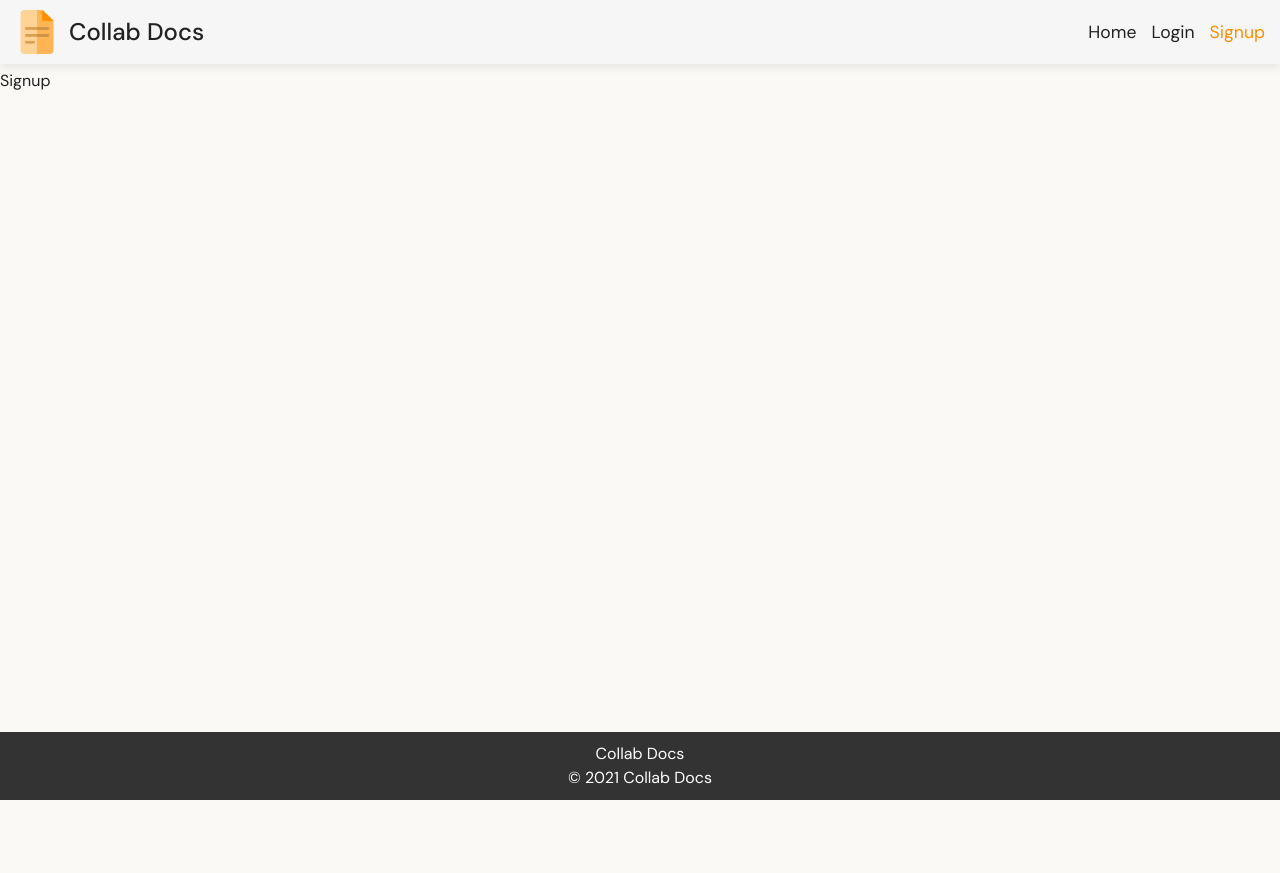
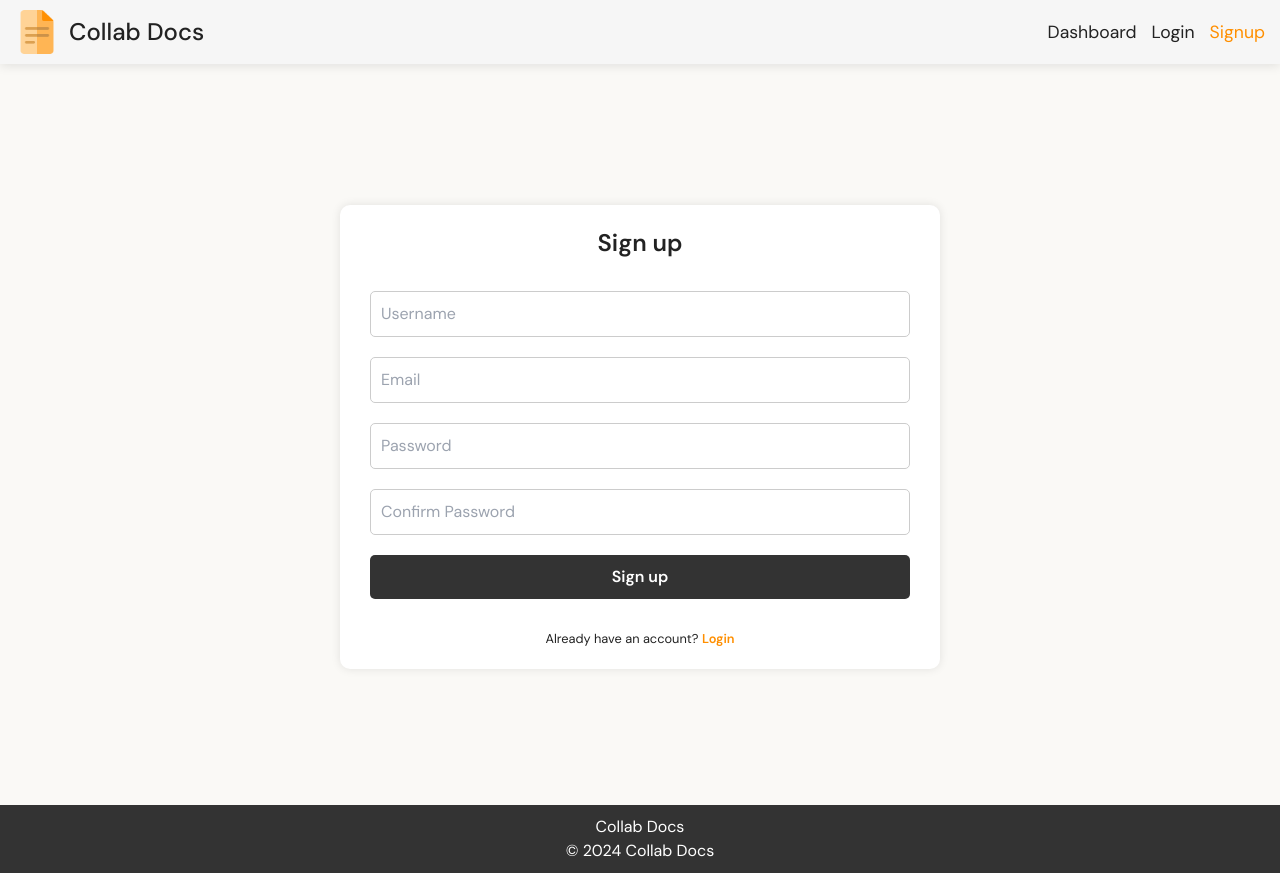
Before and after one commit to Swagat003/CollabDocs, a React (Vite) app in the folder Frontend/: page /signup in a window 1280 px wide. Before the commit the page ends 800 px from the top, so only its background shows below. Built offline with nearby package versions, Linux system fonts and the light colour scheme.

Commit message:
Update footer year, enhance Home, Login, Signup components, and add Dashboard

```diff
--- /dev/null
+++ b/Frontend/src/components/Dashboard.jsx
@@ -0,0 +1,11 @@
+import React from 'react'
+
+function Dashboard() {
+  return (
+    <div>
+
+    </div>
+  )
+}
+
+export default Dashboard
--- a/Frontend/src/components/Footer.jsx
+++ b/Frontend/src/components/Footer.jsx
@@ -6,7 +6,7 @@ function Footer() {
     <div>
         <div id='footer'>
             <p>Collab Docs</p>
-            <p>© 2021 Collab Docs</p>
+            <p>© 2024 Collab Docs</p>
         </div>
     </div>
   )
--- a/Frontend/src/components/Home.jsx
+++ b/Frontend/src/components/Home.jsx
@@ -1,9 +1,19 @@
 import React from 'react'
+import { Link } from 'react-router-dom'
+import './css/Home.css'
 
 function Home() {
   return (
-    <div>
-      Home
+    <div className='home-container'>
+      <h1>Welcome to "<span><img src="./document.png" alt="logo" />Collab Docs</span>"</h1>
+      <p>
+        Collab Docs is a platform for creating and sharing documents with others.
+        You can create a document, share it with others, and collaborate on it in real-time.
+      </p>
+      <div className='home-links'>
+        <Link to='/login'><button>Login</button></Link>
+        <Link to='/signup'><button>Sign up</button></Link>
+      </div>
     </div>
   )
 }
--- a/Frontend/src/components/Login.jsx
+++ b/Frontend/src/components/Login.jsx
@@ -1,9 +1,19 @@
 import React from 'react'
+import { Link } from 'react-router-dom'
+import './css/Login.css'
 
 function Login() {
   return (
-    <div>
-      Login
+    <div id="login-container">
+      <div id='login'>
+        <h1>Login</h1>
+        <form>
+          <input type='email' placeholder='Email' required />
+          <input type='password' placeholder='Password' required />
+          <button>Login</button>
+        </form>
+        <p>Don't have an account? <Link to='/signup'>Sign up</Link></p>
+      </div>
     </div>
   )
 }
--- a/Frontend/src/components/Navbar.jsx
+++ b/Frontend/src/components/Navbar.jsx
@@ -1,16 +1,16 @@
 import React from 'react'
-import { NavLink } from 'react-router-dom'
+import { NavLink, Link } from 'react-router-dom'
 import './css/Navbar.css'
 
 function Navbar() {
   return (
     <div id='navbar'>
-        <div id='icon-name'>
+        <Link to="/" id='icon-name'>
             <img src="./document.png" alt="logo" />
             <h1>Collab Docs</h1>
-        </div>
+        </Link>
         <div id='menu'>
-            <NavLink className={(e) => {return e.isActive? "active-link": ""}} to='/'>Home</NavLink>
+            <NavLink className={(e) => {return e.isActive? "active-link": ""}} to='/dashboard'>Dashboard</NavLink>
             <NavLink className={(e) => {return e.isActive? "active-link": ""}} to='/login'>Login</NavLink>
             <NavLink className={(e) => {return e.isActive? "active-link": ""}} to='/signup'>Signup</NavLink>
         </div>
--- a/Frontend/src/components/Signup.jsx
+++ b/Frontend/src/components/Signup.jsx
@@ -1,9 +1,21 @@
 import React from 'react'
+import './css/Signup.css'
+import { Link } from 'react-router-dom'
 
 function Signup() {
   return (
-    <div>
-      Signup
+    <div id="signup-container">
+      <div id='signup'>
+        <h1>Sign up</h1>
+        <form>
+          <input type='text' placeholder='Username' required />
+          <input type='email' placeholder='Email' required/>
+          <input type='password' placeholder='Password' required/>
+          <input type='password' placeholder='Confirm Password' required/>
+          <button>Sign up</button>
+        </form>
+        <p>Already have an account? <Link to='/login'>Login</Link></p>
+      </div>
     </div>
   )
 }
--- a/Frontend/src/components/css/Footer.css
+++ b/Frontend/src/components/css/Footer.css
@@ -3,7 +3,6 @@
     color: white;
     text-align: center;
     padding: 10px;
-    position: fixed;
     bottom: 0;
     width: 100%;
 }
--- /dev/null
+++ b/Frontend/src/components/css/Home.css
@@ -0,0 +1,38 @@
+.home-container {
+    @apply flex flex-col justify-center items-center h-screen;
+    padding: 20px;
+    text-align: center;
+}
+
+.home-container h1 {
+    @apply text-3xl mb-4;
+    font-size: 3rem;
+}
+.home-container h1 span {
+    font-weight: 700;
+}
+.home-container h1 span img {
+    width: 50px;
+    height: 50px;
+    margin-bottom: 17px;
+    display: inline-block;
+}
+.home-container p {
+    @apply text-xl mb-4;
+    max-width: 600px;
+    font-size: 1.1rem;
+}
+
+.home-container button {
+    background-color: #333;
+    color: white;
+    margin: 0 10px;
+    padding: 10px 20px;
+    border: none;
+    border-radius: 5px;
+}
+
+.home-container button:hover {
+    background-color: #ff8f00;
+    transition: all 0.3s;
+}
--- /dev/null
+++ b/Frontend/src/components/css/Login.css
@@ -0,0 +1,59 @@
+#login-container{
+    display: flex;
+    justify-content: center;
+    align-items: center;
+    height: calc(100dvh - 64px);
+}
+#login{
+    display: flex;
+    flex-direction: column;
+    justify-content: center;
+    align-items: center;
+    width: 80dvw;
+    max-width: 600px;
+    padding: 20px 30px;
+    border-radius: 10px;
+    background-color: #fff;
+    box-shadow: 0 0 10px rgba(0, 0, 0, 0.1);
+}
+
+#login h1{
+    margin-bottom: 20px;
+    font-weight: 600;
+    font-size: 1.5rem;
+}
+
+#login input{
+    width: 100%;
+    padding: 10px;
+    margin: 10px 0;
+    border: 1px solid #ccc;
+    border-radius: 5px;
+}
+
+#login button{
+    width: 100%;
+    padding: 10px;
+    margin: 10px 0;
+    border: none;
+    border-radius: 5px;
+    background-color: #333;
+    color: white;
+    font-weight: 600;
+    cursor: pointer;
+}
+
+#login button:hover{
+    background-color: #ff8f00;
+    transition: all 0.3s;
+}
+
+#login p{
+    margin-top: 20px;
+    font-size: 0.8rem;
+}
+
+#login p a{
+    color: #ff8f00;
+    font-weight: 600;
+}
--- /dev/null
+++ b/Frontend/src/components/css/Signup.css
@@ -0,0 +1,59 @@
+#signup-container{
+    display: flex;
+    justify-content: center;
+    align-items: center;
+    height: calc(100dvh - 64px);
+}
+#signup{
+    display: flex;
+    flex-direction: column;
+    justify-content: center;
+    align-items: center;
+    width: 80dvw;
+    max-width: 600px;
+    padding: 20px 30px;
+    border-radius: 10px;
+    background-color: #fff;
+    box-shadow: 0 0 10px rgba(0, 0, 0, 0.1);
+}
+
+#signup h1{
+    margin-bottom: 20px;
+    font-weight: 600;
+    font-size: 1.5rem;
+}
+
+#signup input{
+    width: 100%;
+    padding: 10px;
+    margin: 10px 0;
+    border: 1px solid #ccc;
+    border-radius: 5px;
+}
+
+#signup button{
+    width: 100%;
+    padding: 10px;
+    margin: 10px 0;
+    border: none;
+    border-radius: 5px;
+    background-color: #333;
+    color: white;
+    font-weight: 600;
+    cursor: pointer;
+}
+
+#signup button:hover{
+    background-color: #ff8f00;
+    transition: all 0.3s;
+}
+
+#signup p{
+    margin-top: 20px;
+    font-size: 0.8rem;
+}
+
+#signup p a{
+    color: #ff8f00;
+    font-weight: 600;
+}
--- a/Frontend/src/main.jsx
+++ b/Frontend/src/main.jsx
@@ -7,6 +7,7 @@ import './index.css';
 import Home from './components/Home.jsx'
 import Login from './components/Login.jsx'
 import Signup from './components/Signup.jsx'
+import Dashboard from './components/Dashboard.jsx';
 
 
 const router = createBrowserRouter([
@@ -17,6 +18,10 @@ const router = createBrowserRouter([
       {
         path: '',
         element: <Home />
+      },
+      {
+        path: '/dashboard',
+        element: <Dashboard />
       },
       {
         path: '/login',
```
